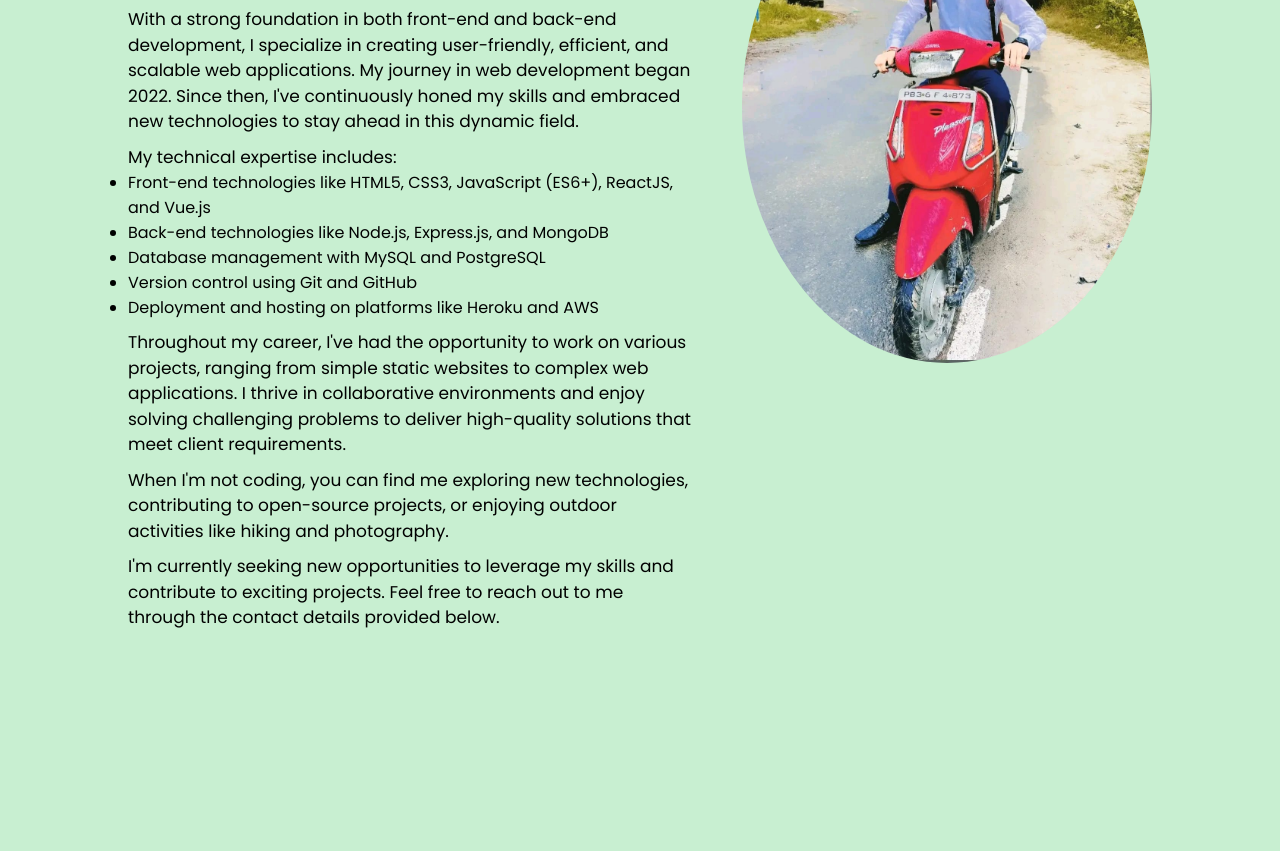
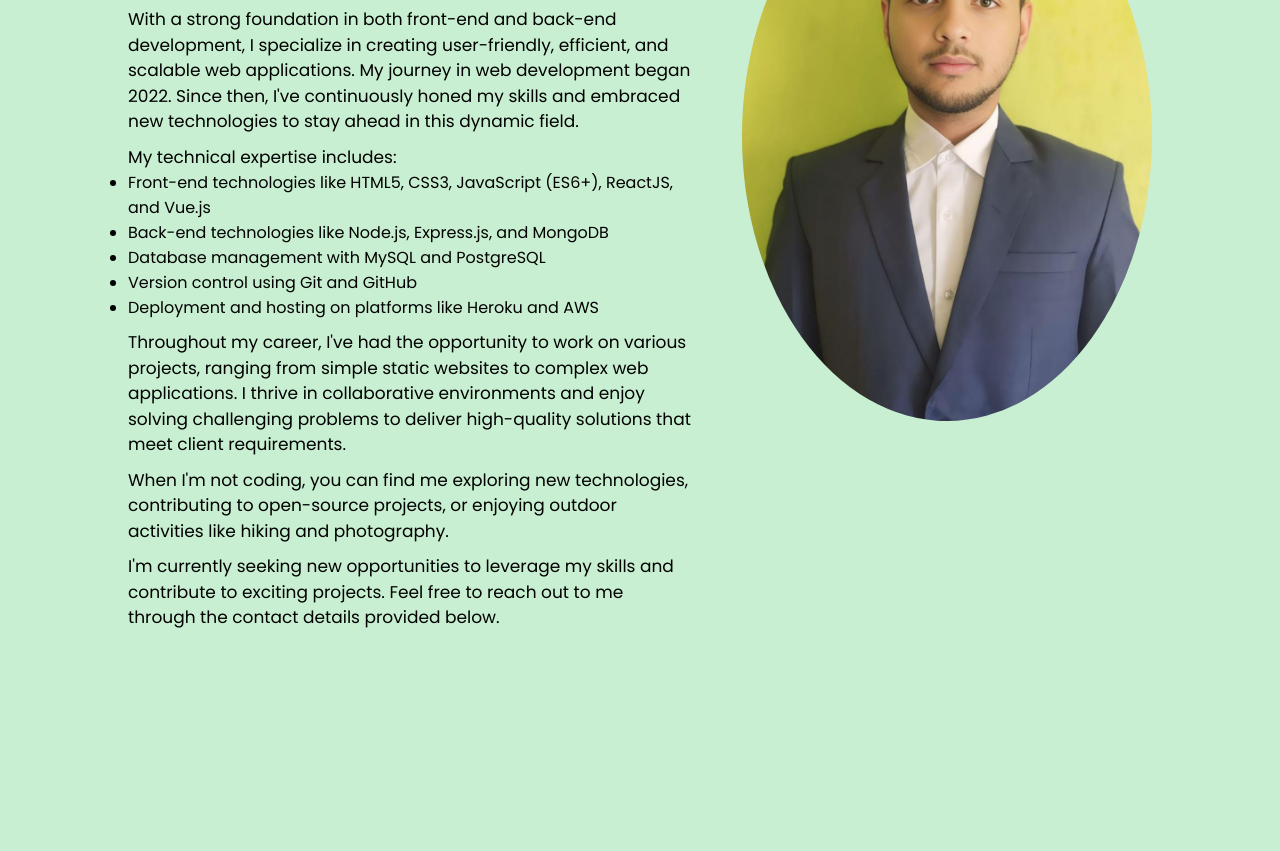
Before and after one commit to nitishpandey335/Portfolio, a plain HTML site: page About.html in a window 1280 px wide. Shown: the part 249-1100 px from the top of the page. Drawn offline with Linux system fonts and the light colour scheme.

Commit message:
Update About.html

```diff
--- a/About.html
+++ b/About.html
@@ -40,7 +40,7 @@
             </div>
             <div class="image-section">
                 <a href='index.html' aria-label="Go to Home Page">
-                    <img src='nitish.jpg' style="border-radius: 50%; height: auto;" alt='img'>
+                    <img src='FormalPic.jpg' style="border-radius: 50%; height: auto;" alt='img'>
                 </a>
             </div>
         </div>
```
